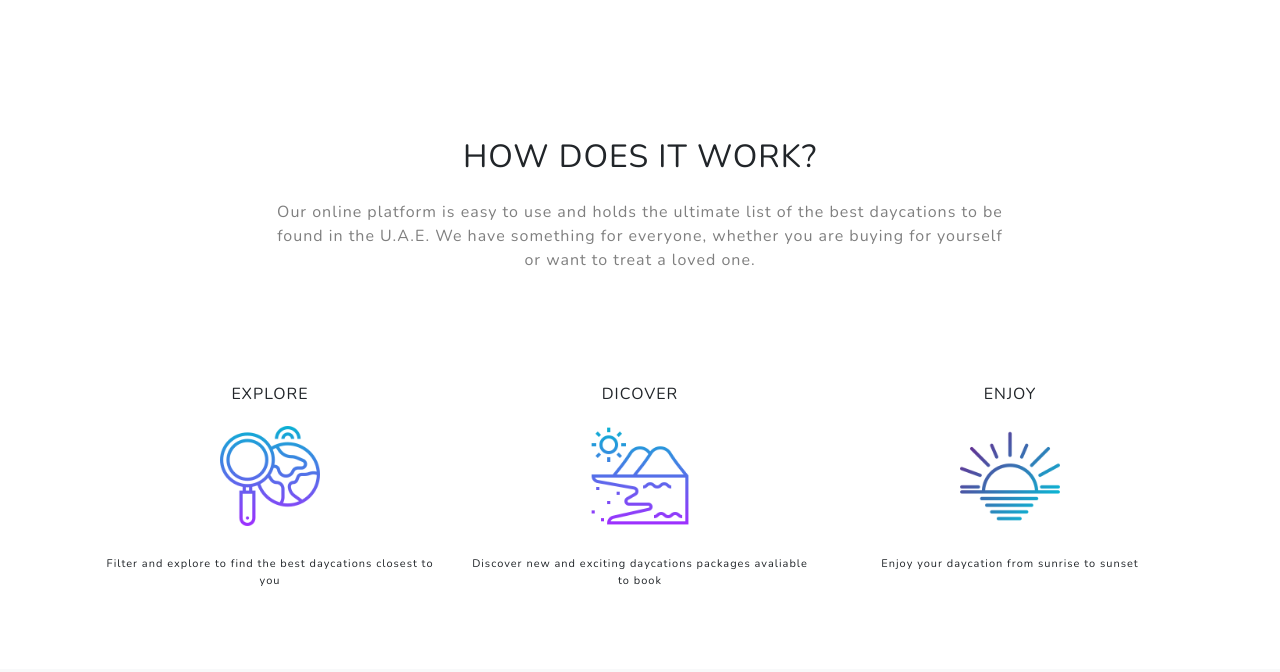
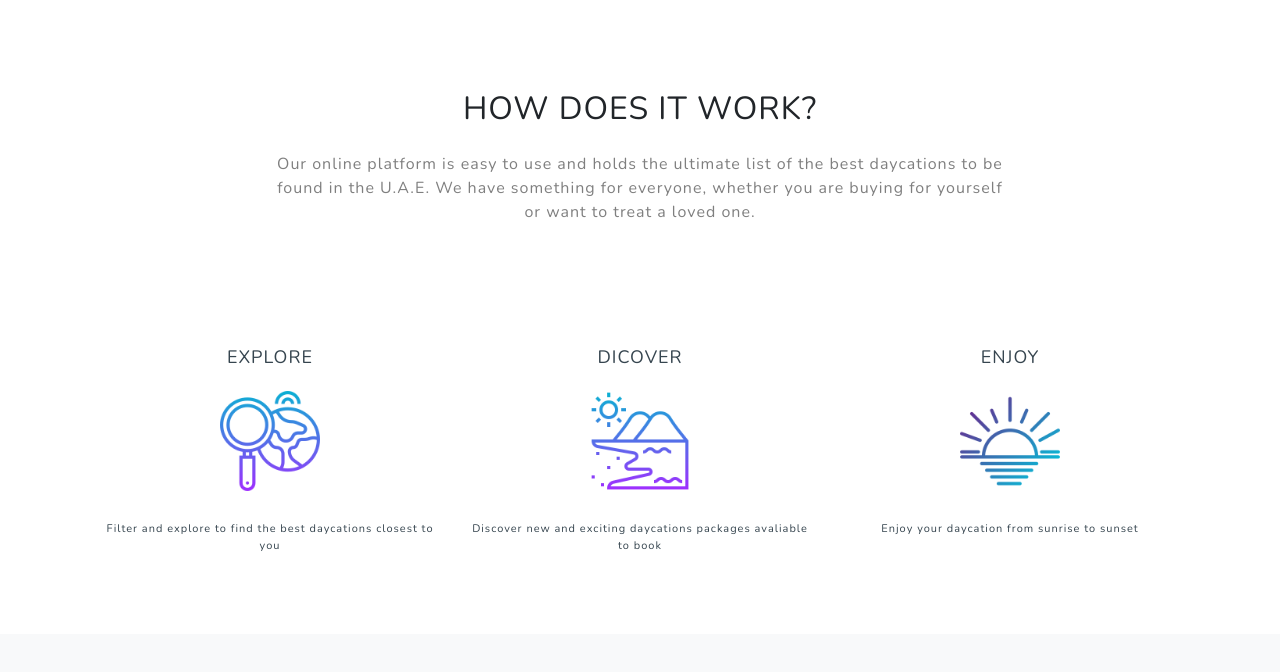
Before and after one commit to AmyCartmillChoi/landingpage, a website: page Mydaycay/index.html in a window 1280 px wide. Shown: the part 822-1494 px from the top of the page. Drawn offline with nearby package versions, Linux system fonts and the light colour scheme.

Commit message:
updated css

```diff
--- a/Mydaycay/css/grayscale.css
+++ b/Mydaycay/css/grayscale.css
@@ -168,7 +168,7 @@
 }
 
 .about-section {
-  padding-top: 10rem;
+  padding-top: 7rem;
   background: -webkit-gradient(linear, left top, left bottom, from(rgb(22,22,22)), color-stop(75%, rgba(22, 22, 22, 0.9)), to(rgb(46,94,103))));
   background: linear-gradient(to bottom, #151717 0%, rgba(29,39,40, 0.9) 75%, rgba(rgba(238, 238, 238, 1)) 100%);
 }
@@ -313,9 +313,9 @@ footer {
 }
 
 .col-sm{
-  color: #36454f
+  color: #36454f;
   font-size: 18px;
-  padding-top: 30px;
+  padding-top: 40px;
 }
 
 .icon-text{
```
